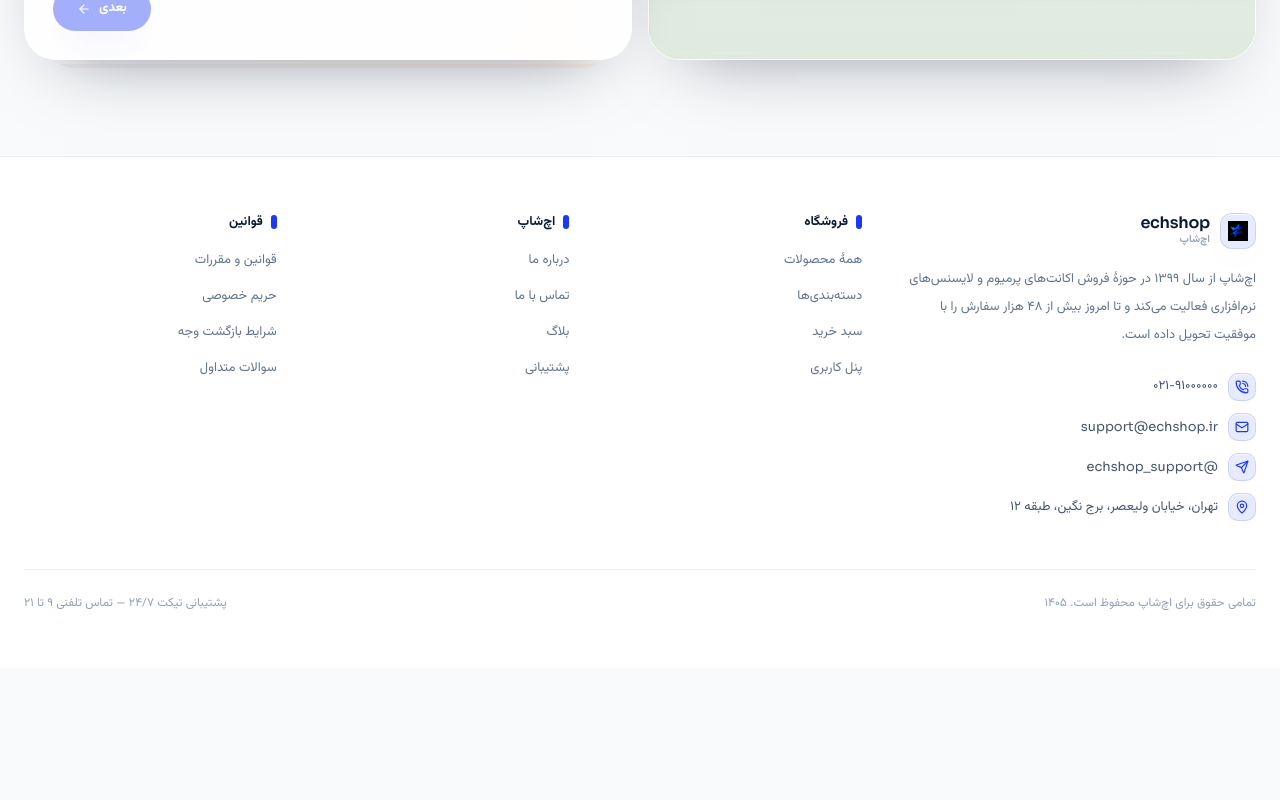
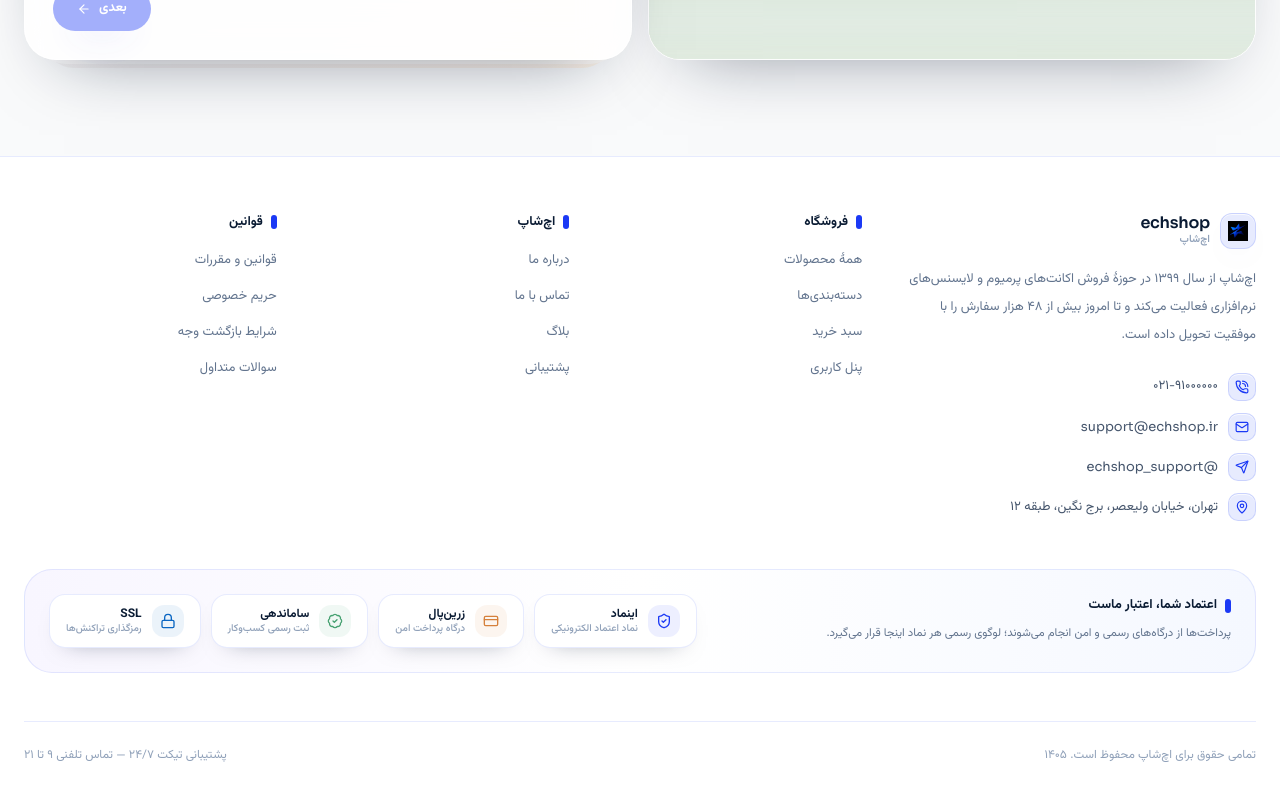
Before and after one commit to hesaamhub/echshop, a Next.js app: page / in a window 1280 px wide. Shown: the part 6914-7714 px from the top of the page. Before the commit the page ends 7582 px from the top, so only its background shows below. Built offline with nearby package versions, Linux system fonts and the light colour scheme.

Commit message:
design: نوار نمادهای اعتماد و پرداخت (اینماد، زرین‌پال و…) در فوتر

```diff
--- a/src/components/site/Footer.tsx
+++ b/src/components/site/Footer.tsx
@@ -1,7 +1,15 @@
 import Link from "next/link"
-import { Mail, MapPin, PhoneCall, Send } from "lucide-react"
+import { BadgeCheck, CreditCard, Lock, Mail, MapPin, PhoneCall, Send, ShieldCheck } from "lucide-react"
 import { siteContent } from "@/lib/data"
 import Logo from "./Logo"
+
+/** نمادهای اعتماد و پرداخت — جای آماده برای لوگوهای رسمی (اینماد، زرین‌پال و…) */
+const trustBadges = [
+  { icon: ShieldCheck, title: "اینماد", note: "نماد اعتماد الکترونیکی", tint: "#1b39f5" },
+  { icon: CreditCard, title: "زرین‌پال", note: "درگاه پرداخت امن", tint: "#D5803B" },
+  { icon: BadgeCheck, title: "ساماندهی", note: "ثبت رسمی کسب‌وکار", tint: "#46A171" },
+  { icon: Lock, title: "SSL", note: "رمزگذاری تراکنش‌ها", tint: "#0A66C2" },
+]
 
 export default function Footer() {
   const { brand, footer, contact } = siteContent
@@ -74,6 +82,40 @@ export default function Footer() {
           ))}
         </div>
 
+        {/* نمادهای اعتماد و پرداخت */}
+        <div className="mt-12 overflow-hidden rounded-[28px] border border-[#1b39f5]/10 bg-gradient-to-l from-[#f5f8ff] via-white to-[#f8f6ff] p-5 md:p-6">
+          <div className="flex flex-col gap-4 lg:flex-row lg:items-center lg:justify-between">
+            <div>
+              <p className="flex items-center gap-2 text-[13px] font-bold text-[#0a1b33]">
+                <span className="h-3.5 w-1.5 rounded-full bg-[#1b39f5]" aria-hidden />
+                اعتماد شما، اعتبار ماست
+              </p>
+              <p className="mt-1.5 text-[11.5px] leading-6 text-slate-500">
+                پرداخت‌ها از درگاه‌های رسمی و امن انجام می‌شوند؛ لوگوی رسمی هر نماد اینجا قرار می‌گیرد.
+              </p>
+            </div>
+            <div className="flex flex-wrap items-center gap-2.5">
+              {trustBadges.map((badge) => (
+                <span
+                  key={badge.title}
+                  className="inline-flex items-center gap-2.5 rounded-2xl border border-[#1b39f5]/10 bg-white px-4 py-2.5 shadow-[0_10px_24px_-18px_rgba(10,21,45,0.5)] transition-all duration-300 hover:-translate-y-0.5 hover:border-[#1b39f5]/25"
+                >
+                  <span
+                    className="grid h-8 w-8 shrink-0 place-items-center rounded-xl"
+                    style={{ background: `${badge.tint}14`, color: badge.tint }}
+                  >
+                    <badge.icon className="h-4 w-4" />
+                  </span>
+                  <span className="flex flex-col leading-none">
+                    <span className="text-[12px] font-bold text-[#0a1b33]">{badge.title}</span>
+                    <span className="mt-1 text-[10px] font-medium text-slate-400">{badge.note}</span>
+                  </span>
+                </span>
+              ))}
+            </div>
+          </div>
+        </div>
+
         <div className="mt-12 flex flex-col gap-3 border-t border-[#1b39f5]/10 pt-6 sm:flex-row sm:items-center sm:justify-between">
           <p className="text-[12px] text-slate-400">
             تمامی حقوق برای {brand.nameFa} محفوظ است. ۱۴۰۵
```
